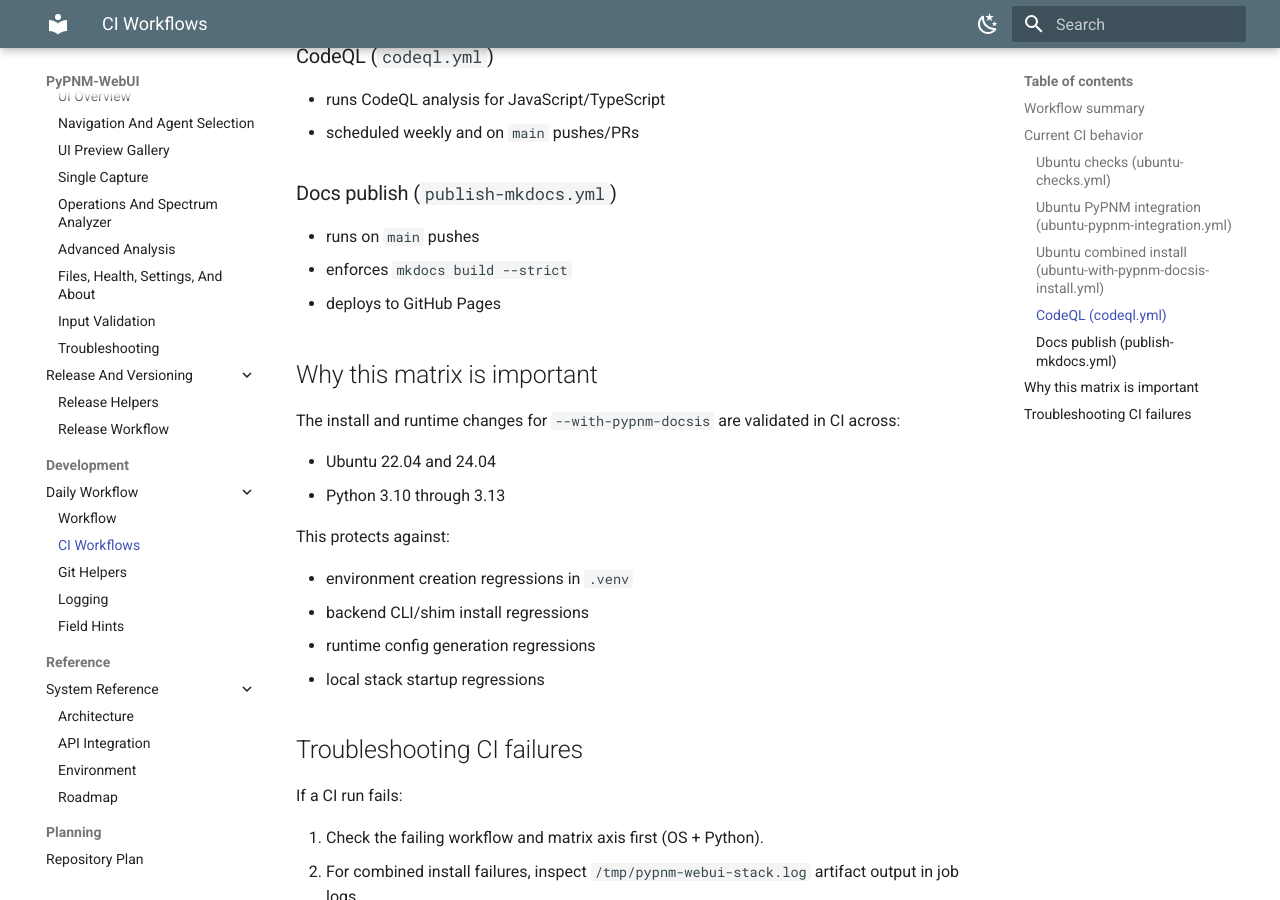
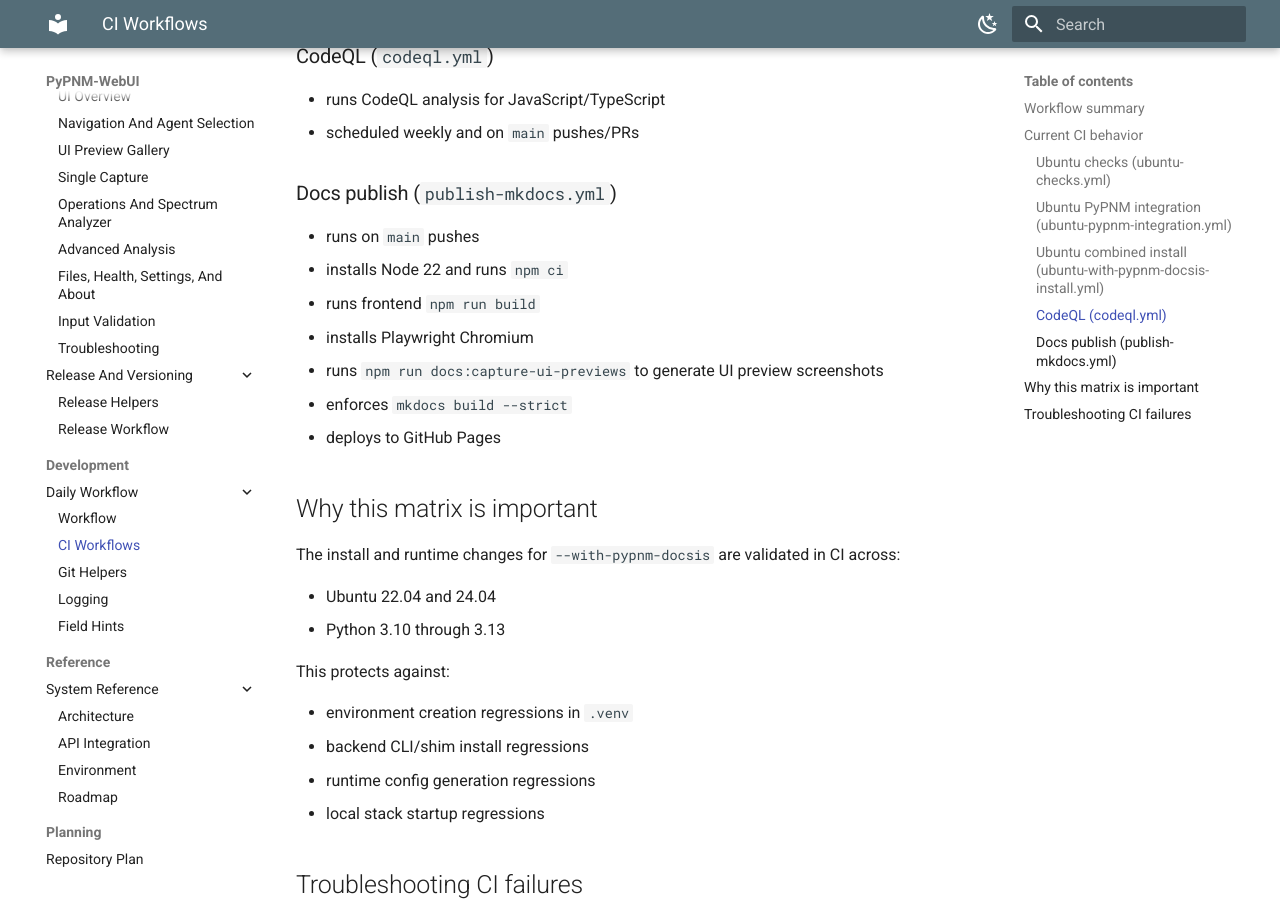
Before and after one commit to PyPNMApps/PyPNM-WebUI, an MkDocs documentation site: the page built from docs/development/ci-workflows.md, in a window 1280 px wide and 900 px high, scrolled down 1705 px. Built offline with MkDocs 1.6.1 and Material for MkDocs 9.7.7, drawn with Linux system fonts in a browser that asks for light colours; some of the changed text lies outside the part shown.

Commit message:
Feature: automate MkDocs UI previews in CI - Add Playwright screenshot generator for key WebUI routes - Add UI Preview Gallery page and MkDocs nav entry - Add docs:capture-ui-previews npm script and Playwright dependency - Install Chromium during --development bootstrap for docs preview tooling - Update publish-mkdocs workflow to build app and generate previews - Update user and CI workflow docs for preview generation flow - 2026-03-27 17:54:32

```diff
--- a/docs/development/ci-workflows.md
+++ b/docs/development/ci-workflows.md
@@ -11,7 +11,7 @@ integration validation, security analysis, and docs publishing.
 | `ubuntu-pypnm-integration.yml` | Live integration against a running local PyPNM backend | Ubuntu 22.04, 24.04 | Python 3.12, Node 22 |
 | `ubuntu-with-pypnm-docsis-install.yml` | Verifies `./install.sh --with-pypnm-docsis` end-to-end | Ubuntu 22.04, 24.04 | Python 3.10, 3.11, 3.12, 3.13 |
 | `codeql.yml` | Static security analysis for JavaScript/TypeScript | macOS latest | CodeQL JS/TS |
-| `publish-mkdocs.yml` | Builds and deploys docs site to GitHub Pages | Ubuntu latest | Python 3.12 |
+| `publish-mkdocs.yml` | Builds and deploys docs site to GitHub Pages | Ubuntu latest | Python 3.12, Node 22 |
 
 ## Current CI behavior
 
@@ -53,6 +53,10 @@ integration validation, security analysis, and docs publishing.
 ### Docs publish (`publish-mkdocs.yml`)
 
 - runs on `main` pushes
+- installs Node 22 and runs `npm ci`
+- runs frontend `npm run build`
+- installs Playwright Chromium
+- runs `npm run docs:capture-ui-previews` to generate UI preview screenshots
 - enforces `mkdocs build --strict`
 - deploys to GitHub Pages
 
```
Also changed, not shown: 2 other files.
